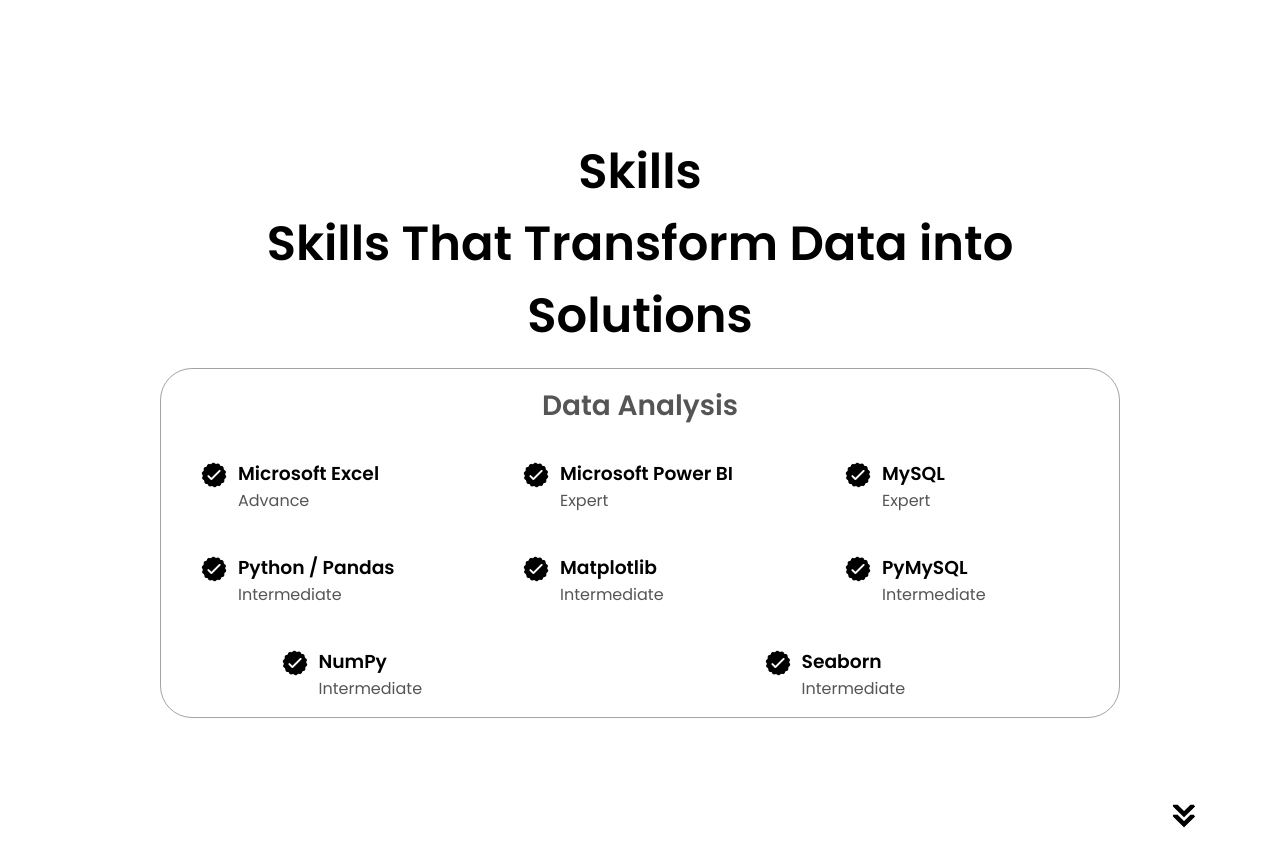
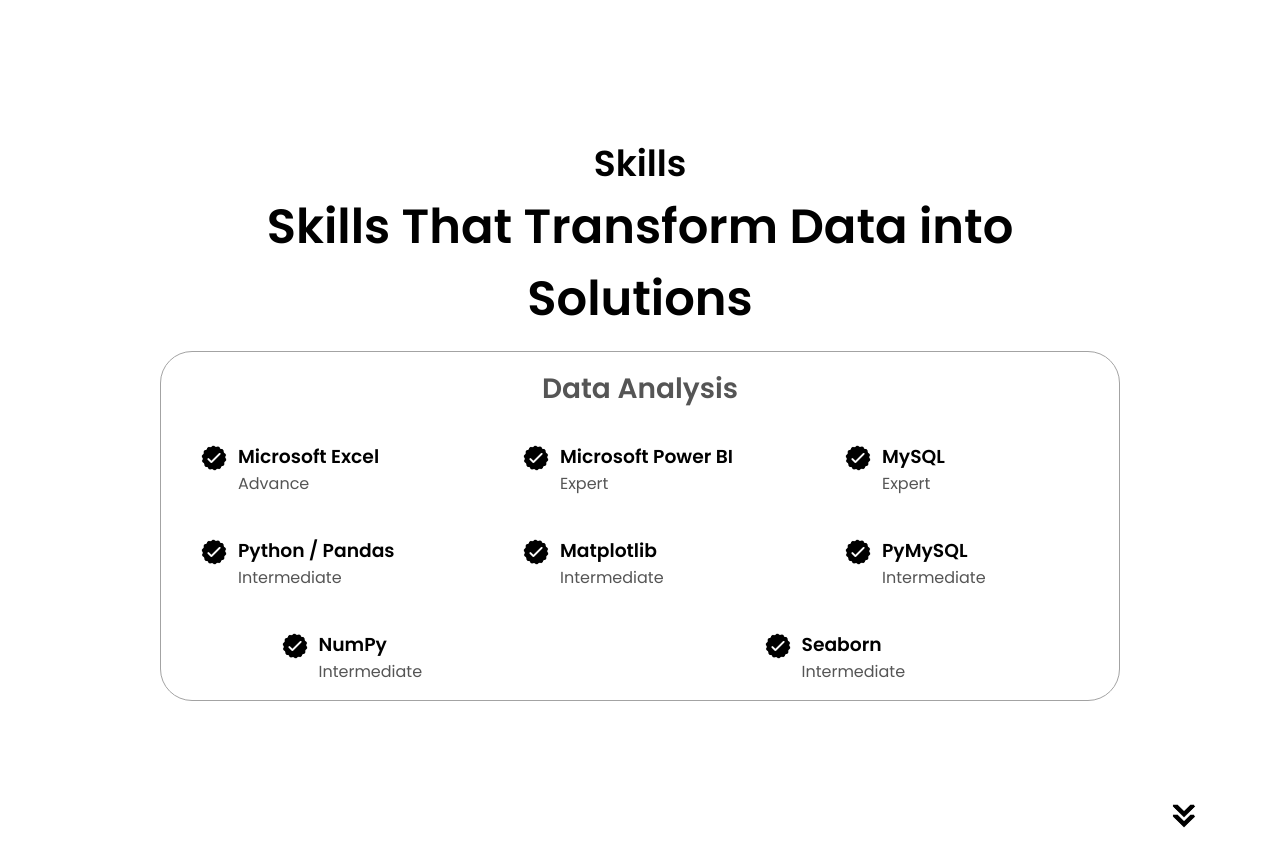
Before and after one commit to parijat200/parijat200.github.io, a plain HTML site: page index.html in a window 1280 px wide. Shown: the part 1560-2426 px from the top of the page. Drawn offline with Linux system fonts and the light colour scheme.

Commit message:
index.html

```diff
--- a/index.html
+++ b/index.html
@@ -77,7 +77,7 @@
     My passion lies in problem-solving, and I have a strong interest in turning raw data into meaningful narratives. I am enthusiastic about working collaboratively with teams and contributing to impactful projects. Let's connect and explore opportunities to work together!</p>
   </section>
   <section id="experience">
-    <h1 class="title">Skills</h1>
+    <h1 class="title" style="font-size: 36px;">Skills</h1>
     <h1 class="title">Skills That Transform Data into Solutions</h1>
     <div class="experience-details-container">
       <div class="about-containers">
```
